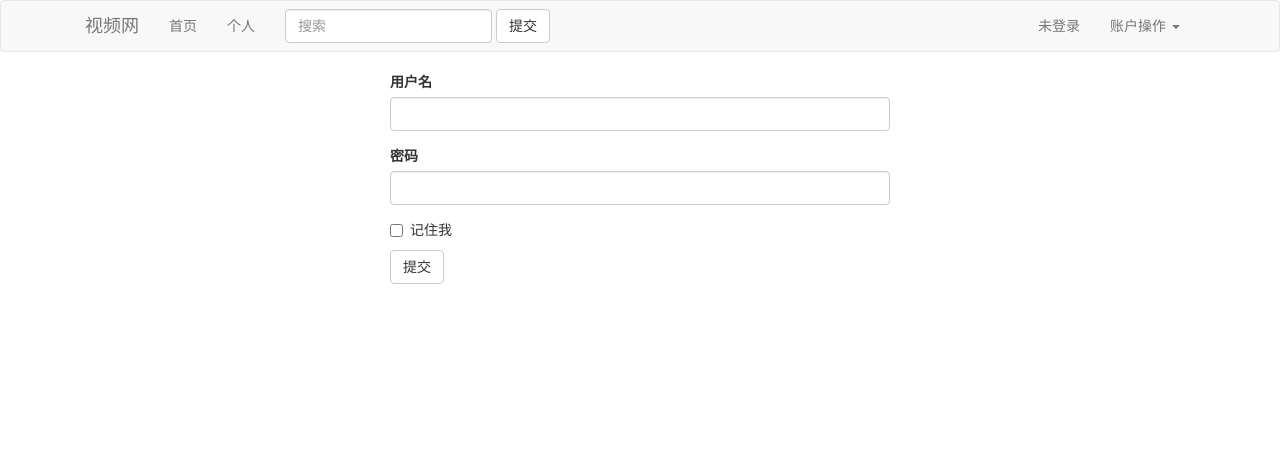
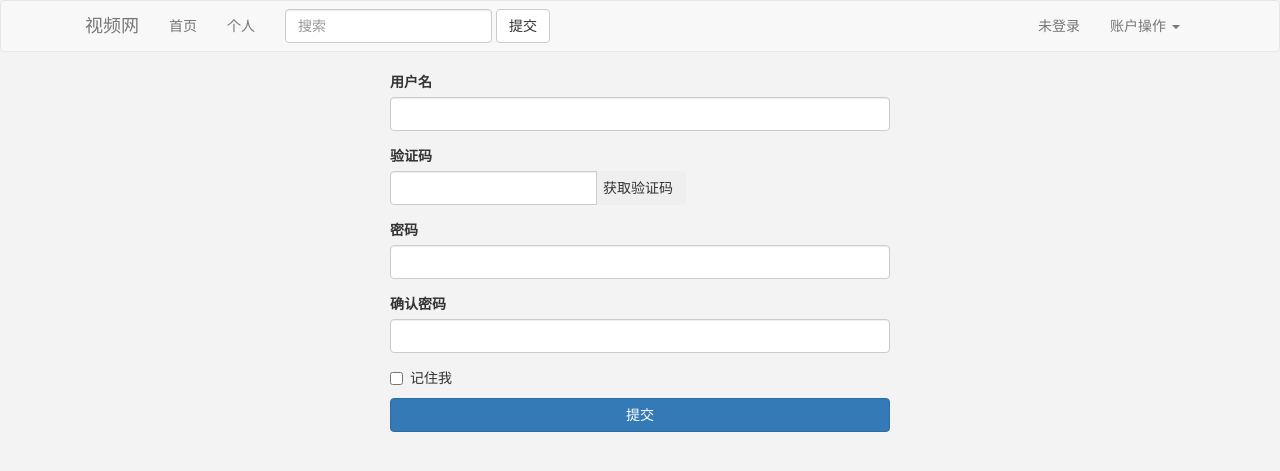
Before and after one commit to lyj20011210/dachuang, a Flask app: page /user/login in a window 1280 px wide. Shown: the top 471 px of the page. Run offline with Flask 2, Linux system fonts and the light colour scheme; some libraries are stand-ins or nearby versions.

Commit message:
第一次
添加了邮箱验证功能，完善了登录功能，但还没有实现与后台数据库交互

```diff
--- a/app.py
+++ b/app.py
@@ -1,12 +1,13 @@
 from flask import Flask
 import config
-from exts import db
+from exts import db,mail
 # 在此导入蓝图
 from blueprints import user_bp, video_bp
 
 app = Flask(__name__)
 app.config.from_object(config)
 db.init_app(app)
+mail.init_app(app)
 # 在此注册蓝图
 app.register_blueprint(user_bp)
 app.register_blueprint(video_bp)
--- a/blueprints/user.py
+++ b/blueprints/user.py
@@ -1,5 +1,6 @@
 from flask import Blueprint,render_template
-
+from exts import mail
+from flask_mail import Message
 #url_prefix:作为前缀 127.0.0.1:5000/user
 bp = Blueprint("user",__name__,url_prefix="/user")
 
@@ -10,3 +11,13 @@ def login():
 @bp.route("/register")
 def register():
     return render_template("register.html")
+
+@bp.route("/mail")
+def my_mail():
+    message = Message(
+        subject="邮箱测试",
+        recipients=['1252967009@qq.com'],
+        body="这是一篇测试邮件"
+    )
+    mail.send(message)
+    return "success"
--- a/exts.py
+++ b/exts.py
@@ -1,3 +1,5 @@
 from flask_sqlalchemy import SQLAlchemy
+from flask_mail import Mail
 
 db = SQLAlchemy()
+mail = Mail()
--- /dev/null
+++ b/static/plugins/css/init.css
@@ -0,0 +1,3 @@
+body{
+    background-color: #f3f3f3;
+}
--- a/templates/Login.html
+++ b/templates/Login.html
@@ -12,9 +12,25 @@
                 <label for="exampleInputEmail1">用户名</label>
                 <input type="email" class="form-control" id="exampleInputEmail1">
             </div>
+
+            <div class="form-group">
+                <label for="exampleInputEmail1">验证码</label>
+                <div class="input-group" style="position: relative">
+                    <input type="text" class="form-control">
+                    <div class="input-group-append" style="position: absolute;left: 200px">
+                        <button class="btn btn-outline-secondary" type="button">获取验证码</button>
+                    </div>
+                </div>
+            </div>
+
             <div class="form-group">
                 <label for="exampleInputPassword1">密码</label>
                 <input type="password" class="form-control" id="exampleInputPassword1">
+            </div>
+
+            <div class="form-group">
+                <label for="exampleInputPassword1">确认密码</label>
+                <input type="password" class="form-control">
             </div>
 
             <div class="checkbox">
@@ -22,7 +38,7 @@
                     <input type="checkbox"> 记住我
                 </label>
             </div>
-            <button type="submit" class="btn btn-default">提交</button>
+            <button type="submit" class="btn btn-primary btn-block">提交</button>
         </form>
     </div>
 
--- a/templates/base.html
+++ b/templates/base.html
@@ -6,6 +6,7 @@
     <link href="/static/plugins/bootstrap-3.4.1-dist/css/bootstrap.min.css" rel="stylesheet"/>
     <script src="static/plugins/JQurey.js"></script>
     <script src="static/plugins/bootstrap-3.4.1-dist/js/bootstrap.min.js"></script>
+    <link rel="stylesheet" href="{{ url_for('static',filename='plugins/css/init.css') }}">
 </head>
 <body>
 <nav class="navbar navbar-default">
```
Also changed, not shown: config.py (+14 -0 lines).
